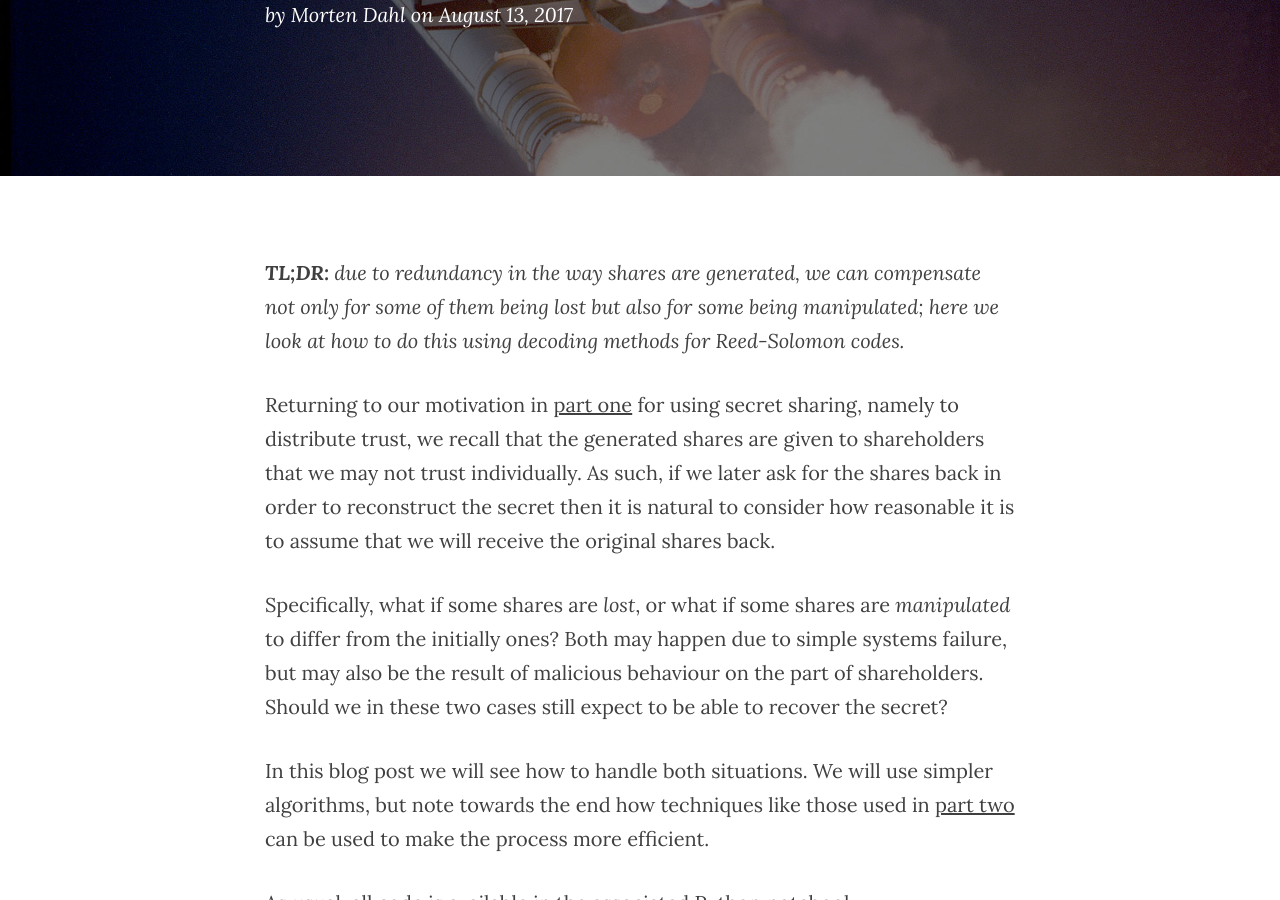
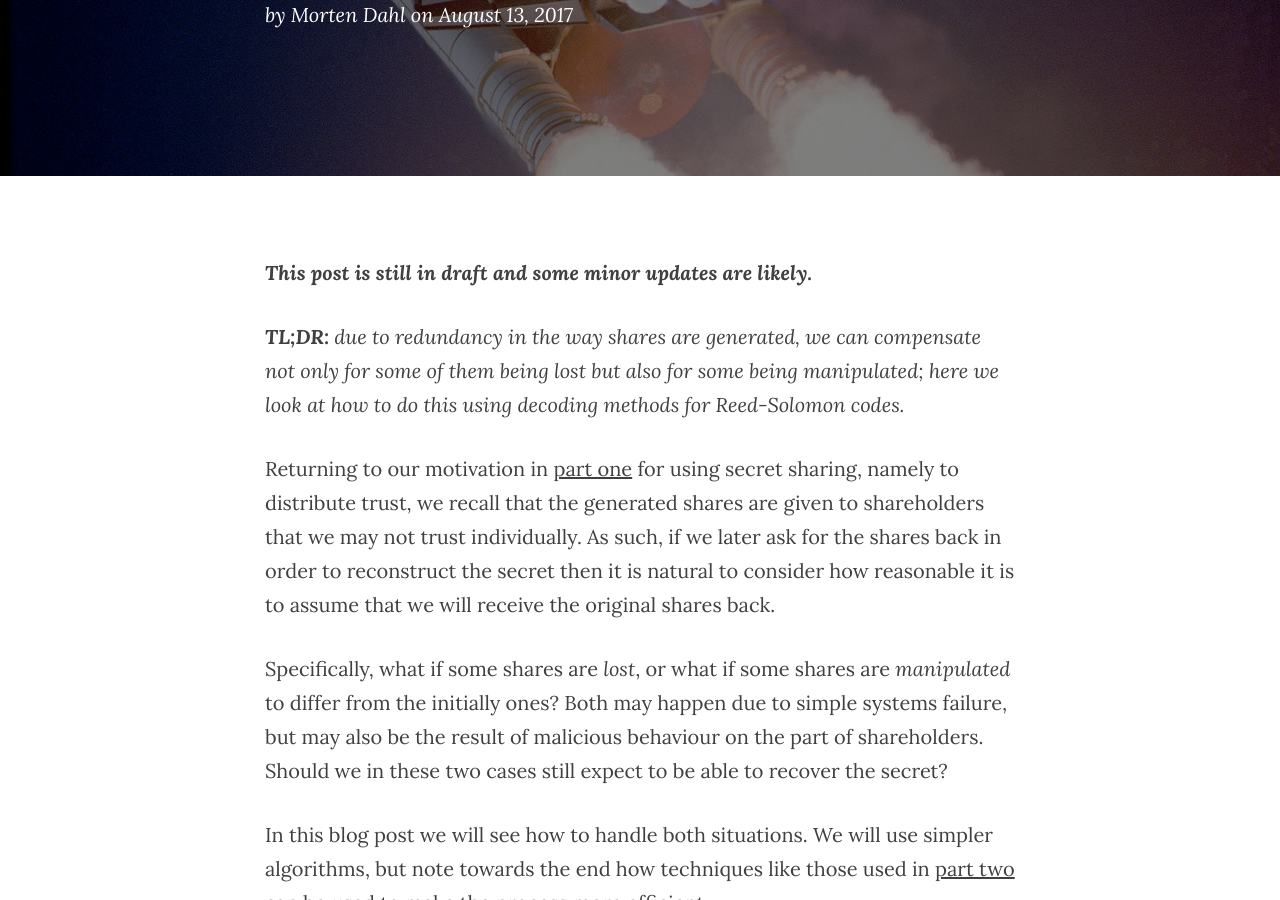
Before and after one commit to mortendahl/mortendahl.github.io, a Jekyll site: the page built from _posts/2017-08-13-secret-sharing-part3.md, in a window 1280 px wide and 900 px high, scrolled down 300 px. Built offline with Jekyll 4.4.1, drawn with Linux system fonts in a browser that asks for light colours; nearby versions of some CDN libraries.

Commit message:
added draft note

```diff
--- a/_posts/2017-08-13-secret-sharing-part3.md
+++ b/_posts/2017-08-13-secret-sharing-part3.md
@@ -6,6 +6,8 @@ date:       2017-08-13 12:00:00
 author:     "Morten Dahl"
 header-img: "img/post-bg-01.jpg"
 ---
+
+<em><strong>This post is still in draft and some minor updates are likely.</strong></em>
 
 <em><strong>TL;DR:</strong> due to redundancy in the way shares are generated, we can compensate not only for some of them being lost but also for some being manipulated; here we look at how to do this using decoding methods for Reed-Solomon codes.</em>
 
```
